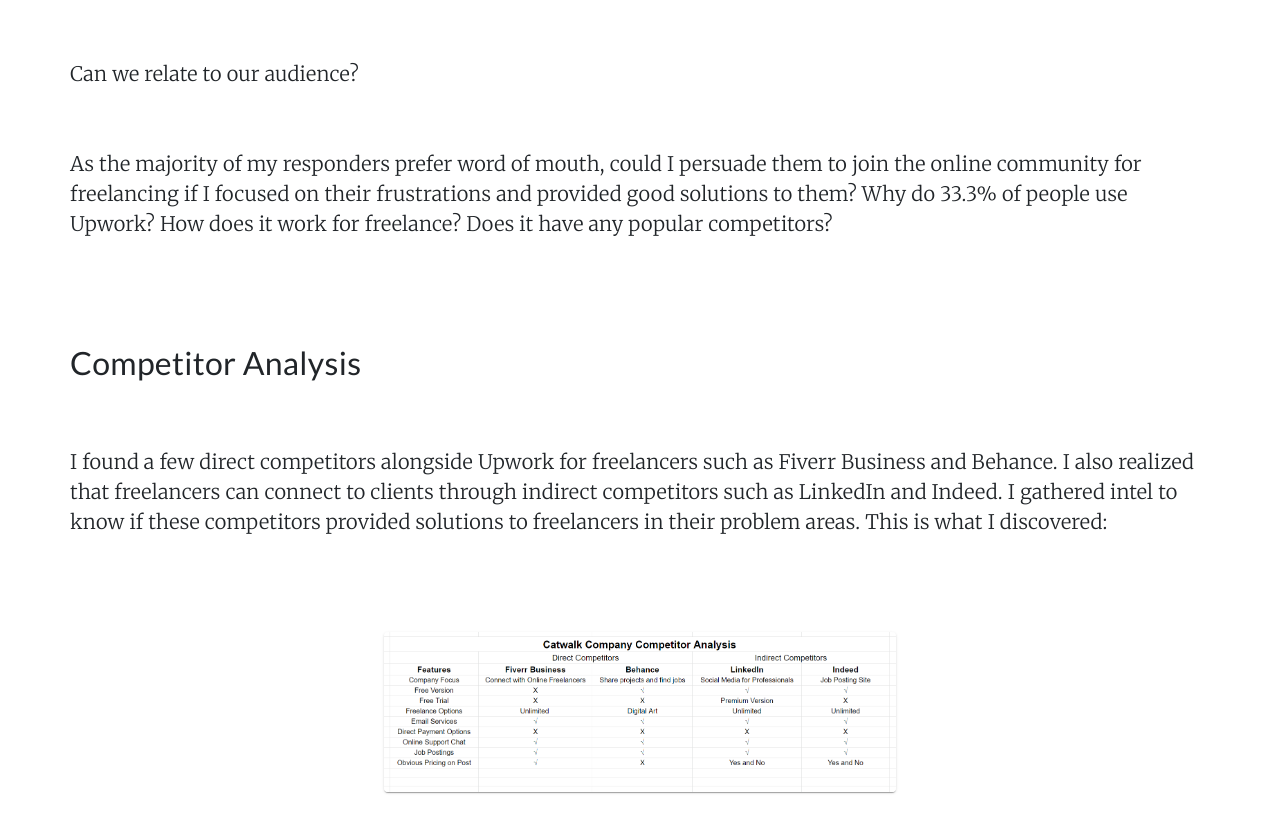
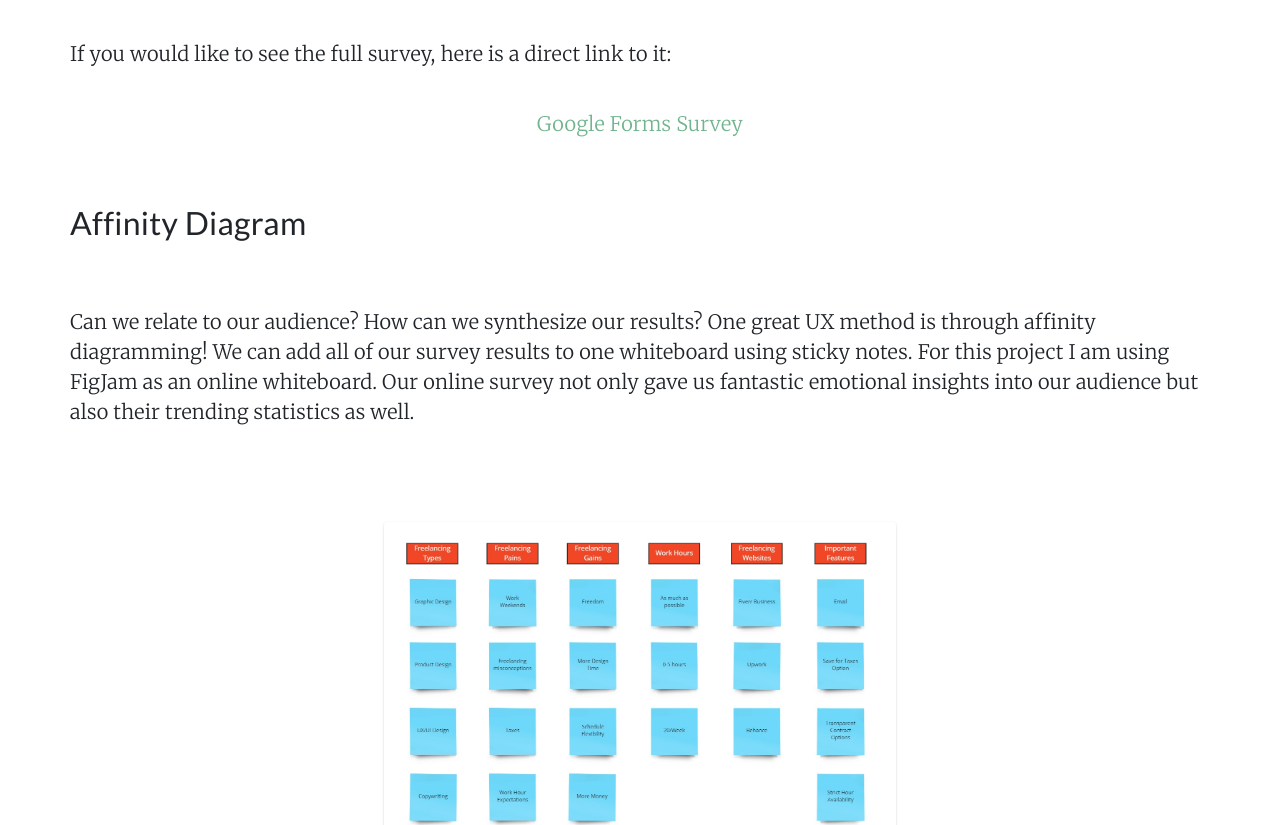
Before and after one commit to aubreyjonescreatives/ux-ui-portfolio, a React (Create React App) app: page /appareldesignscasestudy in a window 1280 px wide. Shown: the part 3500-4325 px from the top of the page. Built offline with nearby package versions, Linux system fonts and the light colour scheme.

Commit message:
added research survey link

```diff
--- a/src/Pages/ApparelDesigns.js
+++ b/src/Pages/ApparelDesigns.js
@@ -5,10 +5,11 @@ import Card from '@mui/material/Card';
 import CardMedia from '@mui/material/CardMedia';
 import Typography from '@mui/material/Typography';
 import Box from '@mui/material/Box';
+import Link from '@mui/material/Link';
 import ProtoPersonaJake from '../Images/appareldesigns/protopersonajake.png';
 import UserPersona from '../Images/catwalkcompany/images/userpersona.png'
 import JourneyMap from '../Images/catwalkcompany/images/journeymap.png';
-import CompetitorAnalysis from '../Images/catwalkcompany/images/competitoranalysis.png';
+//import CompetitorAnalysis from '../Images/catwalkcompany/images/competitoranalysis.png';
 import tshirtDesigns from '../Images/appareldesigns/tshirtdesigns.png';
 import AffinityDiagram from '../Images/catwalkcompany/images/AffinityDiagram.jpg';
 import FeaturePrioritization from '../Images/catwalkcompany/images/FeaturePrioritizationMatrix.jpg';
@@ -316,6 +317,17 @@ fontFamily: 'Merriweather',
 fontWeight: '300'
 }
 
+const paragraphBLink = {
+  textAlign: 'center',
+  padding: '20px 70px',
+  fontSize: '20px',
+  fontFamily: 'Merriweather',
+  fontWeight: '300',
+  color: '#71B48D'
+
+
+}
+
 
 // const cardquoteStylesB = {
 //   margin: '75px auto 75px auto',
@@ -541,69 +553,31 @@ didn't quite fit the story as my main audience advocate. Sorry Jake!</Typography
     </Row>
 
 
-    <Typography sx={commonReasons}>
-    Can we relate to our audience?
+    <Typography sx={paragraphB}>
+    If you would like to see the full survey, here is a direct link to it:
   </Typography>
 
 
-
-
-
-    <Typography sx={paragraphB}>As the majority of my responders prefer word of mouth, could I persuade them to join the online community for
-    freelancing if I focused on their frustrations and provided good solutions to them? Why do 33.3% of people use Upwork? How does it work for freelance?
-    Does it have any popular competitors?</Typography>
-
-
-<Typography sx={paragraphB}></Typography>
-
-
-
-
-</Box>
-
-
-
-{/*competitoranalysis*/}
-
-
-<Box sx={designB}>
-<Typography sx={titleB}>Competitor Analysis</Typography>
-<Typography sx={paragraphB}>I found a few direct competitors alongside Upwork for freelancers such as Fiverr Business and Behance.
-I also realized that freelancers can connect to clients through indirect competitors such as LinkedIn and Indeed. I gathered intel
-to know if these competitors provided solutions to freelancers in their problem areas. This is what I discovered:</Typography>
-
-
-<Card sx={cardStylesB}>
-      <CardMedia
-        component="img"
-        alt="Competitor Analysis"
-        image={CompetitorAnalysis}
-      />
-
-
-    </Card>
-
-
-</Box>
-
-
-
-
+  <Link href="https://forms.gle/z5V81icnB61nhatd9" target="_blank" style={{textDecoration: "none"}}>
+   <Typography sx={paragraphBLink} >
+    Google Forms Survey
+    </Typography>
+  </Link>
 
 
 
 {/*Affinity Map*/}
 
 
-
-<Box sx={designB}>
-
 <Typography sx={titleB}>Affinity Diagram</Typography>
 
 
-<Typography sx={paragraphB}>I used Miro to sort my user research data and organized its info into an affinity diagram. This lets me
-discover and organize popular trends from my audience in a logical manner and to see if others feel the same
-way as David does about freelancing overall: </Typography>
+<Typography sx={paragraphB}>
+    Can we relate to our audience? How can we synthesize our results? One great UX method is through
+    affinity diagramming! We can add all of our survey results to one whiteboard using sticky notes. For
+    this project I am using FigJam as an online whiteboard. Our online survey not only gave us fantastic
+    emotional insights into our audience but also their trending statistics as well.
+  </Typography>
 
 
 
```
